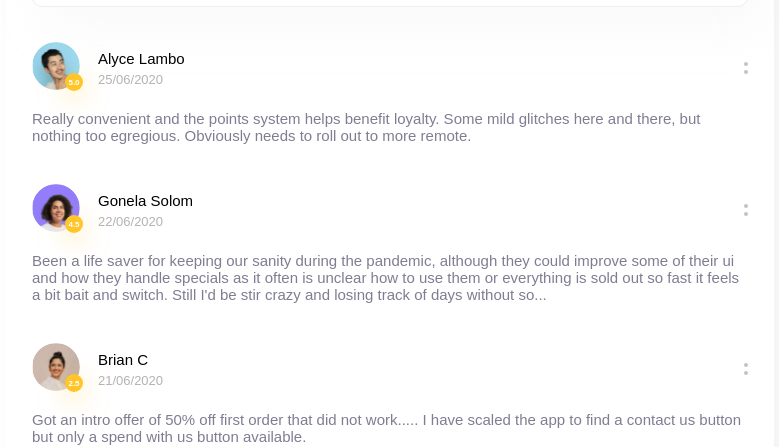
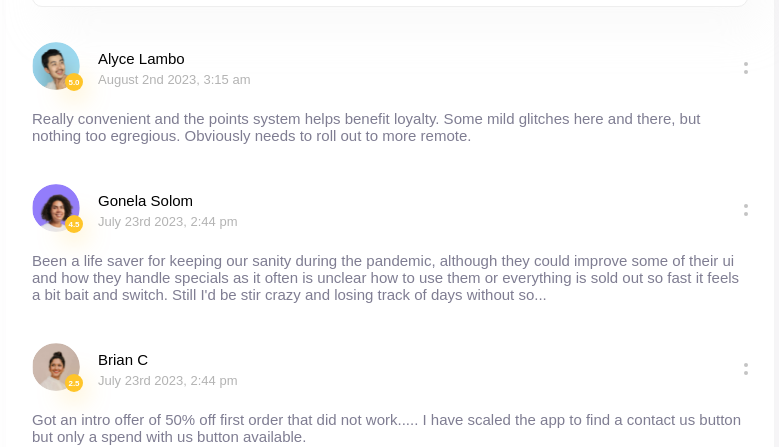
Before and after one commit to huyen-ptt/web-food, a Vue app: page /review in a window 1280 px wide. Shown: the part 172-619 px from the top of the page, without its empty margins (250-1029 px from the left). Built offline with nearby package versions, Linux system fonts and the light colour scheme.

Commit message:
change time file review and update prevNext file profle , liên ket router link file home

```diff
--- a/package.json
+++ b/package.json
@@ -12,6 +12,7 @@
     "axios": "^1.4.0",
     "click-outside-vue3": "^4.0.1",
     "element-plus": "^2.3.8",
+    "moment": "^2.29.4",
     "router": "^1.3.8",
     "sass": "^1.63.6",
     "sass-loader": "^13.3.2",
--- a/src/components/home/PopularCart.vue
+++ b/src/components/home/PopularCart.vue
@@ -4,7 +4,9 @@
          :key="item.id"
          class="popular">
       <div class="img-popular">
+      <router-link to="/detail/1">
         <img class="avt" :src="item.img"/>
+      </router-link>
         <div class="star">
           <div class="product-quality">4.5</div>
           <svg xmlns="http://www.w3.org/2000/svg" width="11" height="10" viewBox="0 0 11 10" fill="none">
@@ -69,7 +71,7 @@ export default {
   display: grid;
   grid-template-columns:auto auto auto;
   align-items: center;
-  gap: 12px;
+  gap: 18px;
   margin-bottom: 30px;
   .img-popular{
     position: relative;
--- a/src/pages/food/ProfilePage.vue
+++ b/src/pages/food/ProfilePage.vue
@@ -76,8 +76,6 @@ import { mapGetters } from 'vuex';
 export default {
   data() {
     return {
-      // phone: '0981156216',
-      // name: 'Thanh Huyen',
       img: '/imgs/avt.png'
     }
   },
@@ -88,7 +86,8 @@ export default {
 
   methods: {
     prevPage() {
-      window.history.go(-1)
+      // window.history.go(-1)
+      this.$router.push('/')
     },
     loadFile(event) {
       const reader = new FileReader();
--- a/src/pages/food/ReviewPage.vue
+++ b/src/pages/food/ReviewPage.vue
@@ -23,7 +23,7 @@
             </div>
             <div>
               <div class="name">{{ cmt.name }}</div>
-              <div class="date">{{ cmt.dateCmt }}</div>
+              <div class="date">{{ convertTime(cmt.dateCmt) }}</div>
             </div>
           </div>
           <svg xmlns="http://www.w3.org/2000/svg" width="4" height="12" viewBox="0 0 4 12" fill="none">
@@ -38,11 +38,13 @@
 </template>
 <script>
 import HeaderPage from "@/components/HeaderPage.vue";
-
+import {formatTime} from "@/until.js";
+// console.log("time now", formatTime(1000 * 1687880123));
 export default {
   components: {HeaderPage},
   data() {
     return {
+      currentTime: '',
       comment: '',
       title: 'Reviews',
       commentList: [
@@ -50,7 +52,7 @@ export default {
           id: 1,
           content: 'Really convenient and the points system helps benefit loyalty. Some mild glitches here and there, but nothing too egregious. Obviously needs to roll out to more remote.',
           name: 'Alyce Lambo',
-          dateCmt: '25/06/2020',
+          dateCmt: 1690946111,
           evaluate: '5.0',
           avt: '/imgs/avt-cmt.png'
         },
@@ -58,7 +60,7 @@ export default {
           id: 2,
           content: 'Been a life saver for keeping our sanity during the pandemic, although they could improve some of their ui and how they handle specials as it often is unclear how to use them or everything is sold out so fast it feels a bit bait and switch. Still I\'d be stir crazy and losing track of days without so...',
           name: 'Gonela Solom',
-          dateCmt: '22/06/2020',
+          dateCmt: 1690123456,
           evaluate: '4.5',
           avt: '/imgs/avt-comment.png'
         },
@@ -66,14 +68,22 @@ export default {
           id: 3,
           content: 'Got an intro offer of 50% off first order that did not work..... I have scaled the app to find a contact us button but only a spend with us button available. ',
           name: 'Brian C',
-          dateCmt: '21/06/2020',
+          dateCmt: 1690123456,
           evaluate: '2.5',
           avt: '/imgs/avtt-amt.png'
         },
       ]
     }
   },
+  // created() {
+  //
+  // },
   methods:{
+   currentTimestamp() {
+      const currentTime = new Date();
+      const timestamp = Math.floor(currentTime.getTime() / 1000); // Chia cho 1000 để lấy timestamp theo đơn vị giây
+      return timestamp;
+    },
     prevPage(){
       window.history.go(-1)
     },
@@ -82,12 +92,15 @@ export default {
       const comment = {
         content: this.comment,
         name: 'Huyen Thanh',
-        dateCmt: '21/06/2022',
+        dateCmt: this.currentTimestamp(),
         evaluate: '3.0',
         avt: '/imgs/avt-cmt.png'
       }
       this.commentList.unshift(comment)
       this.comment='';
+    },
+    convertTime(time){
+      return formatTime(1000 * time);
     }
 
   }
--- /dev/null
+++ b/src/until.js
@@ -0,0 +1,5 @@
+import moment from 'moment';
+export function formatTime(timestamp){
+   return  moment(timestamp).format('MMMM Do YYYY, h:mm a');
+   // return  moment(timestamp).format('L');
+}
```
Also changed, not shown: src/pages/food/CartPage.vue (+0 -10 lines), 1 other file (tests, documents, lock files or other folders).
